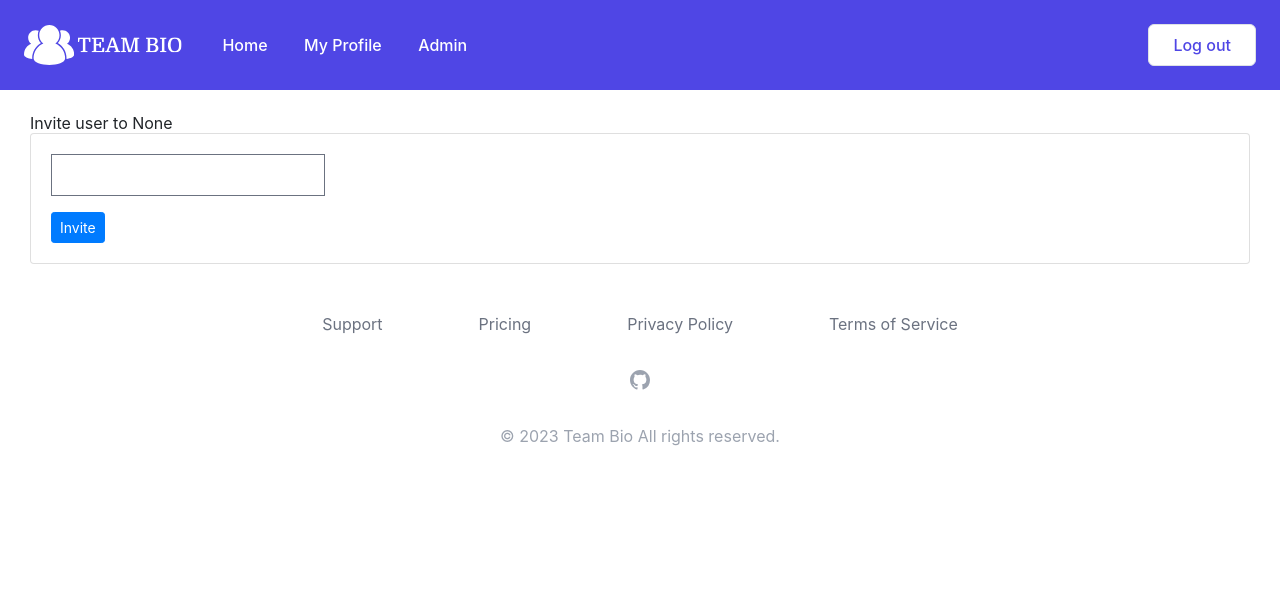
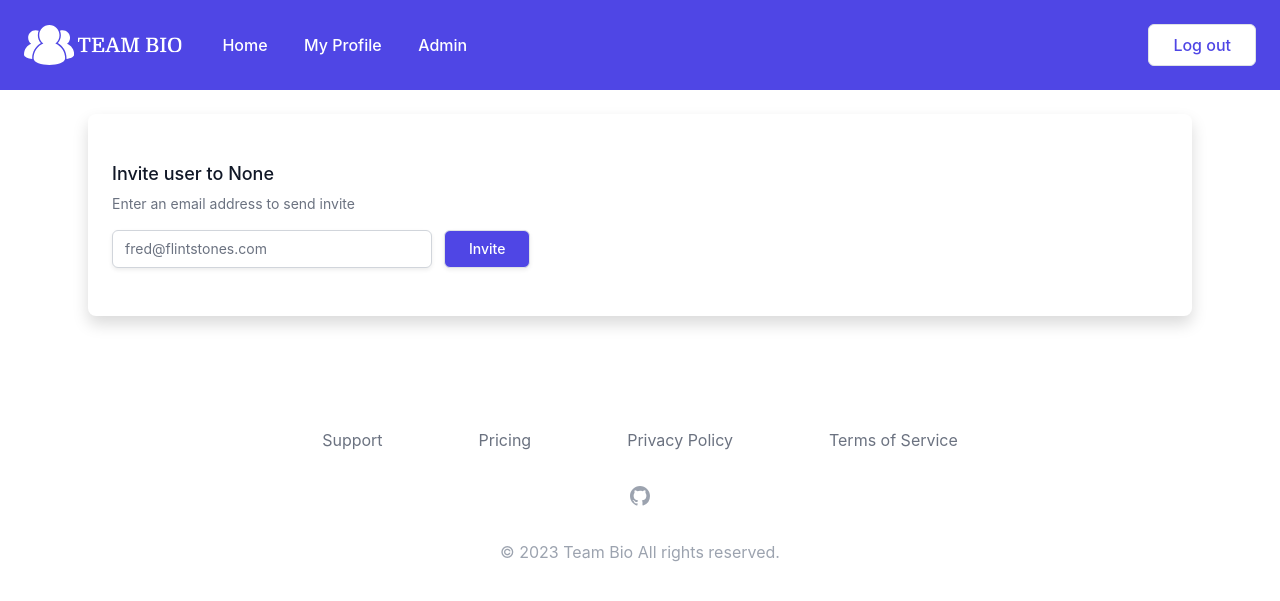
Before and after one commit to aaronspindler/Team.Bio, a Django app: template templates/companies/invite.html in a window 1280 px wide. Shown: the top 601 px of the page. Run offline with Django 4.2, Linux system fonts and the light colour scheme; the template is opened without the code that fills it: values that come from a table or form of the project are taken from there, others are empty; the visitor is signed in with stand-in values (Sample User, id 1); some libraries are stand-ins or nearby versions.

Commit message:
Updated template and form

```diff
--- a/companies/forms.py
+++ b/companies/forms.py
@@ -19,6 +19,16 @@ class CompanyForm(ModelForm):
 
 
 class InviteForm(ModelForm):
+    email = forms.CharField(
+        label="Email",
+        widget=forms.TextInput(
+            attrs={
+                "placeholder": "fred@flintstones.com",
+                "class": "block w-full rounded-md border-gray-300 shadow-sm focus:border-indigo-500 focus:ring-indigo-500 sm:text-sm",
+            }
+        ),
+    )
+
     class Meta:
         model = Invite
         fields = ["email"]
--- a/templates/companies/invite.html
+++ b/templates/companies/invite.html
@@ -4,26 +4,25 @@
 {% block title %}{{ user.company }} Invite User{% endblock title %}
 
 {% block content %}
-    <div class="container">
-        <div class="row">
-            <div class="col-md-12">
-                <h1>Invite user to {{ user.company }}</h1>
+    <main class="mx-auto max-w-6xl px-4 pb-12 lg:pb-16">
+        <div class="bg-white shadow sm:rounded-lg">
+            <div class="px-4 py-5 sm:p-6">
+                <h3 class="text-lg font-medium leading-6 text-gray-900">Invite user to {{ user.company }}</h3>
+                <div class="mt-2 max-w-xl text-sm text-gray-500">
+                    <p>Enter an email address to send invite</p>
+                </div>
+                <form class="mt-3 sm:flex sm:items-center" method="post">
+                    <div class="w-full sm:max-w-xs">
+                        <label for="email" class="sr-only">Location</label>
+                        {{ form.email }}
+                    </div>
+                    {% csrf_token %}
+                    <button type="submit"
+                            class=" inline-flex w-full items-center justify-center rounded-md border border-transparent bg-indigo-600 px-4 py-2 font-medium text-white shadow-sm hover:bg-indigo-700 focus:outline-none focus:ring-2 focus:ring-indigo-500 focus:ring-offset-2 sm:mt-0 sm:ml-3 sm:w-auto sm:text-sm">
+                        Invite
+                    </button>
+                </form>
             </div>
         </div>
-        <div class="row">
-            <div class="col-md-12">
-                <div class="card">
-                    <div class="card-body">
-                        <form method="post">
-                            {% csrf_token %}
-                            <div class="form-group">
-                                {{ form.email }}
-                            </div>
-                            <button class="btn btn-primary btn-sm" type='submit'>Invite</button>
-                        </form>
-                    </div>
-                </div>
-            </div>
-        </div>
-    </div>
+    </main>
 {% endblock content %}
```
